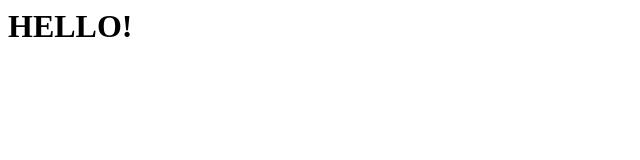
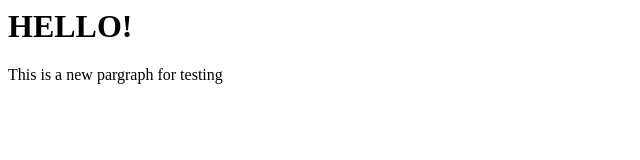
Before and after one commit to Isma-LB/HubTest, a plain HTML site: page index.html in a window 1280 px wide. Shown: the whole page, without its empty margins (0-640 px from the left). Drawn offline with Linux system fonts and the light colour scheme.

Commit message:
Adding a <p> tag

```diff
--- a/index.html
+++ b/index.html
@@ -1 +1,2 @@
 <h1> HELLO! </h1>
+<p>This is a new pargraph for testing</p>
```
